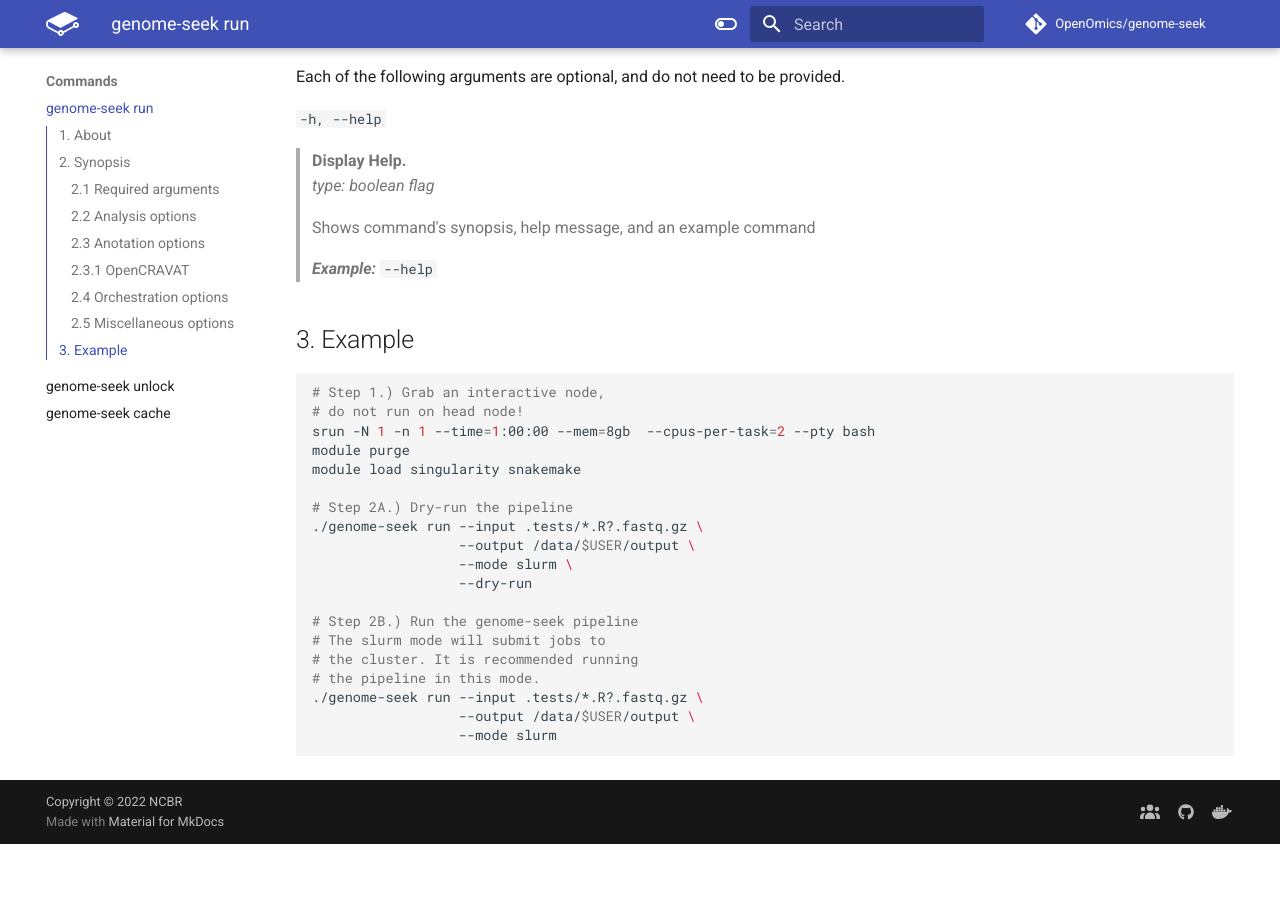
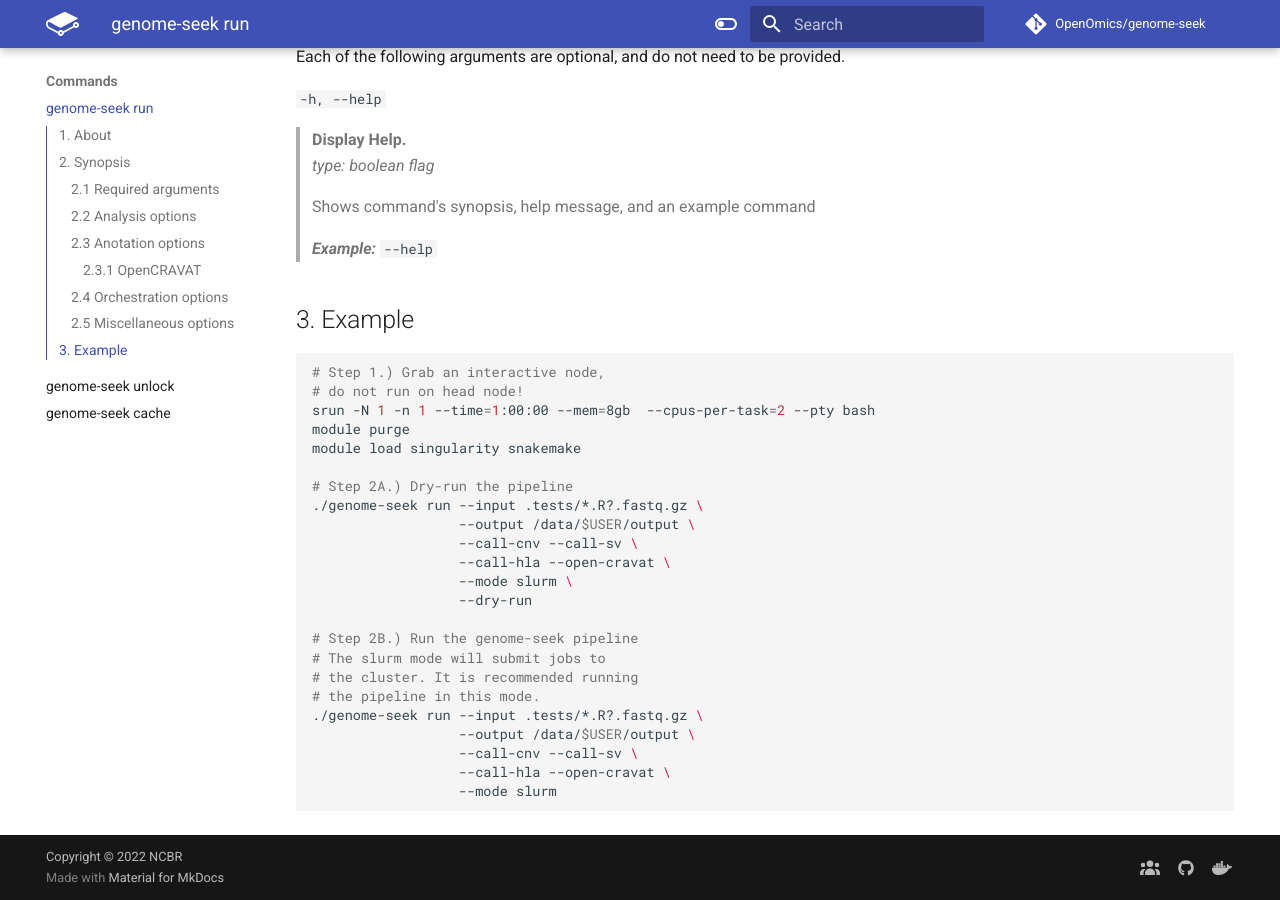
Before and after one commit to OpenOmics/genome-seek, an MkDocs documentation site: the page built from docs/usage/run.md, in a window 1280 px wide and 900 px high, scrolled down 6375 px. Built offline with MkDocs 1.6.1 and Material for MkDocs 9.7.7, drawn with Linux system fonts in a browser that asks for light colours; comment, search, counter and statistics services are not loaded; the version menu is left out; before the commit the page ends 7219 px from its top, so only the background shows below that.

Commit message:
Updating example run sub command

````diff
--- a/docs/usage/run.md
+++ b/docs/usage/run.md
@@ -111,7 +111,7 @@
 
 Each of the following arguments are optional, and do not need to be provided.
 
-### 2.3.1 OpenCRAVAT
+#### 2.3.1 OpenCRAVAT
 
   `--oc-annotators OC_ANNOTATORS`
 > **List of OpenCRAVAT annotators to use.**
@@ -241,6 +241,8 @@
 # Step 2A.) Dry-run the pipeline
 ./genome-seek run --input .tests/*.R?.fastq.gz \
                   --output /data/$USER/output \
+                  --call-cnv --call-sv \
+                  --call-hla --open-cravat \
                   --mode slurm \
                   --dry-run
 
@@ -250,5 +252,7 @@
 # the pipeline in this mode.
 ./genome-seek run --input .tests/*.R?.fastq.gz \
                   --output /data/$USER/output \
+                  --call-cnv --call-sv \
+                  --call-hla --open-cravat \
                   --mode slurm
 ```
````
Also changed, not shown: docs/index.md (+2 -2 lines).
